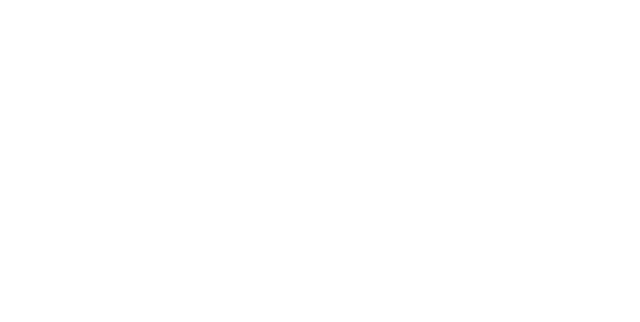
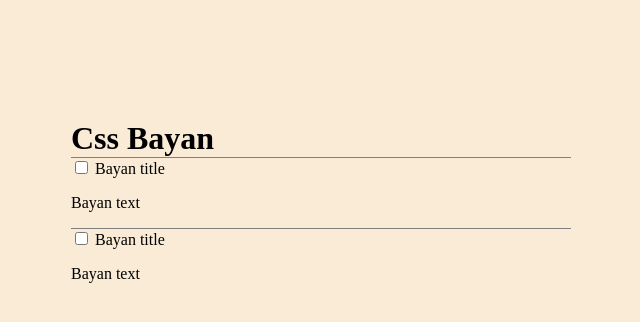
Before and after one commit to YIgoshen/cssBayan, a plain HTML site: page cssBayan/index.html in a window 1280 px wide. Shown: the whole page, without its empty margins (319-959 px from the left). Drawn offline with Linux system fonts and the light colour scheme.

Commit message:
feat: add basic page layout (Sun Mar 12 21:35:27 +06 2023)

```diff
--- a/cssBayan/index.html
+++ b/cssBayan/index.html
@@ -8,5 +8,25 @@
   <title>Css Bayan</title>
 </head>
 <body>
+  <div class="bayan">
+    <h1 class="bayan__title">Css Bayan</h1>
+    <div class="bayan__faq">
+      <div class="bayan__faq-item">
+        <input class="bayan__faq-input" type="checkbox" id="faq_1">
+        <label class="faq-title" for="faq_1">Bayan title</label>
+        <div class="bayan__faq-text">
+          <p>Bayan text</p>
+        </div>
+      </div>
+
+      <div class="bayan__faq-item">
+        <input class="bayan__faq-input" type="checkbox" id="faq_2">
+        <label class="bayan__faq-title" for="faq_2">Bayan title</label>
+        <div class="bayan__faq-text">
+          <p>Bayan text</p>
+        </div>
+      </div>
+    </div>
+  </div>
 </body>
 </html>
--- a/cssBayan/style.css
+++ b/cssBayan/style.css
@@ -0,0 +1,25 @@
+body {
+  margin: 0;
+  padding: 0;
+  width: 100vw;
+  height: 100vh;
+  background-color: antiquewhite;
+}
+
+.bayan__title {
+  margin: 0;
+}
+
+.bayan {
+  max-width: 500px;
+  margin: 120px auto;
+}
+
+.bayan__faq {
+
+}
+
+.bayan__faq-item {
+  margin-bottom: 5px;
+  border-top: 1px solid gray;
+}
```
